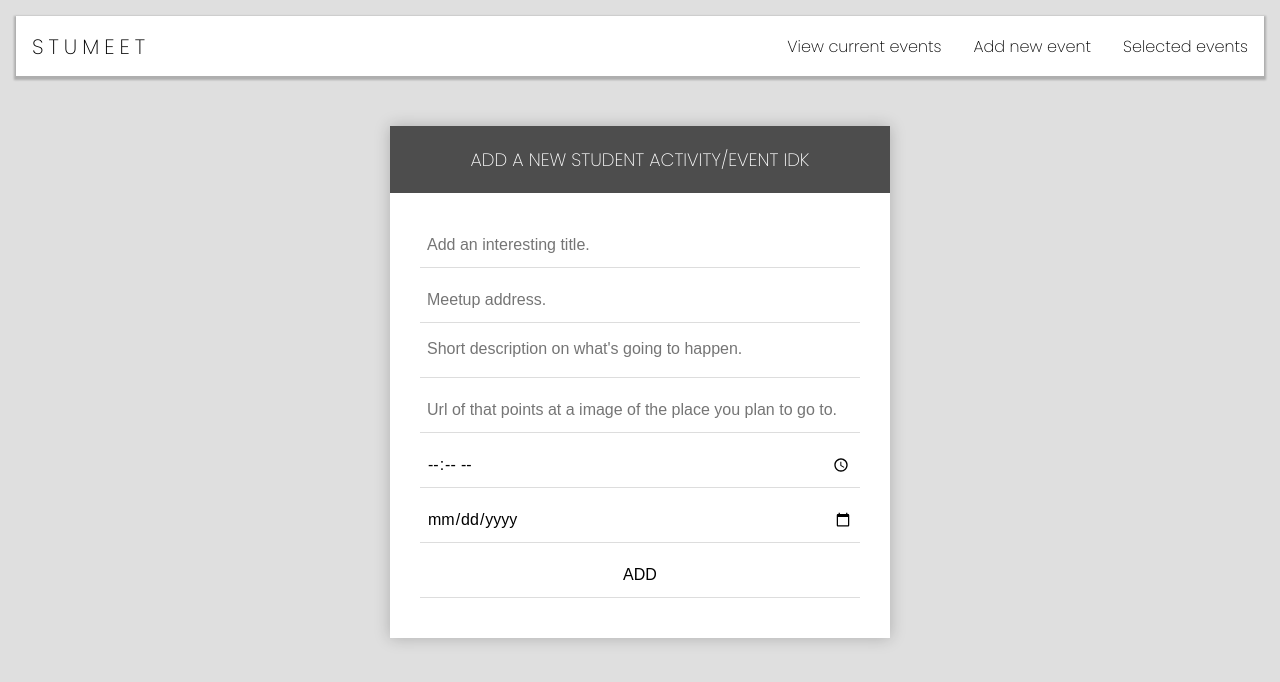
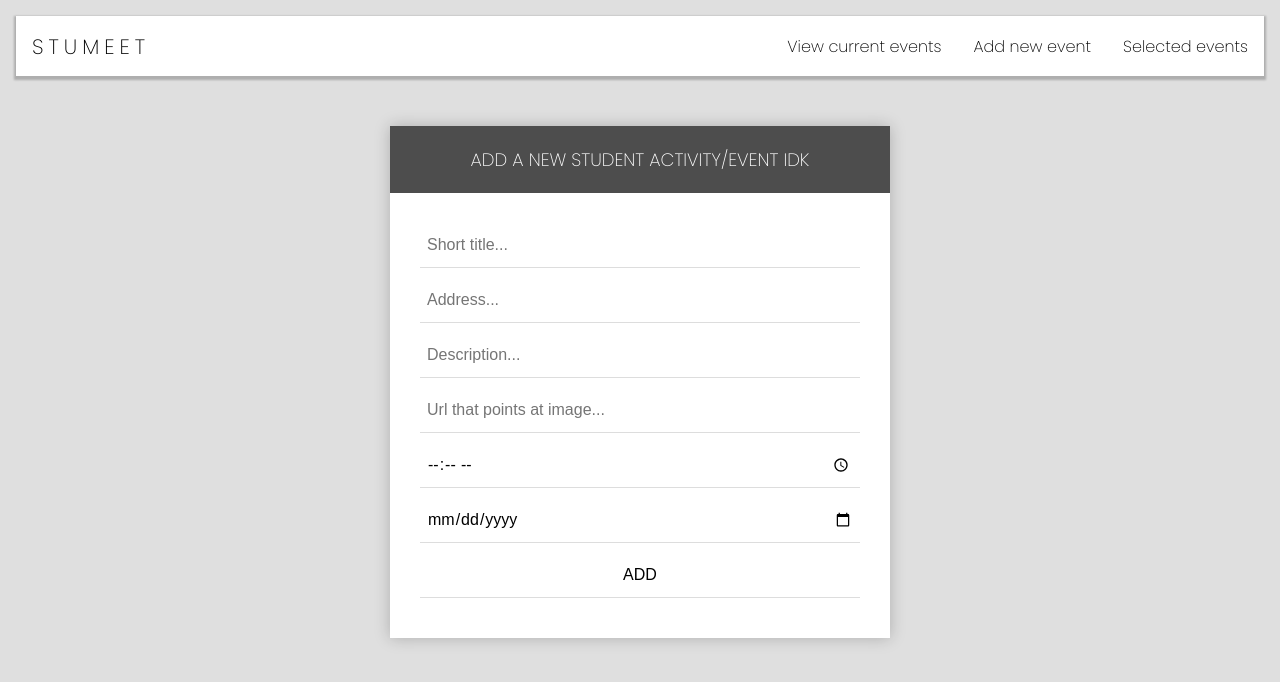
Before and after one commit to kayYZ1/Student-Activity-App, a React (Create React App) app in the folder client/: page /newEvent in a window 1280 px wide. Shown: the top 682 px of the page. Built offline with nearby package versions, Linux system fonts and the light colour scheme.

Commit message:
feat: Formik+Yup validation

```diff
--- a/client/package.json
+++ b/client/package.json
@@ -11,6 +11,7 @@
     "@types/react": "^18.0.28",
     "@types/react-dom": "^18.0.11",
     "axios": "^1.3.3",
+    "formik": "^2.2.9",
     "react": "^18.2.0",
     "react-datepicker": "^4.10.0",
     "react-dom": "^18.2.0",
@@ -18,7 +19,8 @@
     "react-scripts": "5.0.1",
     "react-time-picker": "^5.2.0",
     "typescript": "^4.9.5",
-    "web-vitals": "^2.1.4"
+    "web-vitals": "^2.1.4",
+    "yup": "^1.0.0"
   },
   "scripts": {
     "start": "react-scripts start",
--- a/client/src/pages/NewEvent.tsx
+++ b/client/src/pages/NewEvent.tsx
@@ -1,53 +1,78 @@
-import React, { FormEvent, useRef } from 'react'
+import { useFormik } from 'formik';
 import { useNavigate } from 'react-router-dom'
 import axios from "axios"
+import * as Yup from 'yup';
 
 import classes from "./styles/NewEvent.module.css"
 
-type Props = {
-}
+const currDate = new Date().toISOString();
 
-const NewEvent = (props: Props) => {
-	const navigate = useNavigate();
-	const titleInputRef = useRef<HTMLInputElement>(null);
-	const addressInputRef = useRef<HTMLInputElement>(null);
-	const descriptionInputRef = useRef<HTMLTextAreaElement>(null);
-	const urlInputRef = useRef<HTMLInputElement>(null);
-	const timeInputRef = useRef<HTMLInputElement>(null);
-	const dateInputRef = useRef<HTMLInputElement>(null);
+const validationSchema = Yup.object().shape({
+	title: Yup.string().min(2, "Too short").max(15, "Too long").required(),
+	address: Yup.string().min(2, "Too short").max(50, "Too long").required(),
+	description: Yup.string().min(2, "Too short").max(30, "Too long").required(),
+	image: Yup.string().required().matches(/(https?:\/\/.*\.(?:png|jpg))/i, "Image url has to be valid."),
+	hour: Yup.string().required(),
+	date: Yup.date().required().min(currDate, "Date has to be valid")
+});
 
-	const submitHandler = (event: FormEvent) => {
-		event.preventDefault()
+const NewEvent = () => {
+	const navigate = useNavigate()
 
-		const payload = {
-			title: titleInputRef.current!.value,
-			address: addressInputRef.current!.value,
-			description: descriptionInputRef.current!.value,
-			image: urlInputRef.current!.value,
-			hour: timeInputRef.current!.value,
-			date: dateInputRef.current!.value,
-		}
-
-		axios.post("http://localhost:5000/api/events/add", payload)
+	const formik = useFormik({
+		initialValues: {
+			title: "",
+			address: "",
+			description: "",
+			image: "",
+			hour: "",
+			date: ""
+		}, validationSchema: validationSchema, onSubmit: (values) => {
+			axios.post("http://localhost:5000/api/events/add", values)
 			.then(function (response) {
 				console.log(response);
 			})
 			.catch(function (error) {
 				console.log(error);
 			});
-		navigate("/");
-	}
+			navigate("/");
+		}
+	})
 
 	return (
 		<div className={classes.newEventContainer}>
-			<form onSubmit={submitHandler}>
+			<form onSubmit={formik.handleSubmit}>
 				<h2>Add a new student activity/event idk</h2>
-				<input type="text" name="title" placeholder="Add an interesting title." required ref={titleInputRef} />
-				<input type="text" name="address" placeholder="Meetup address." required ref={addressInputRef} />
-				<textarea name="description" placeholder="Short description on what's going to happen." required ref={descriptionInputRef} />
-				<input type="url" name="img" placeholder="Url of that points at a image of the place you plan to go to." required ref={urlInputRef} />
-				<input type="time" name="hour" placeholder="Hour of the meeting." required ref={timeInputRef} />
-				<input type="date" name="date" placeholder="Date of the meeting" required ref={dateInputRef} />
+				<input value={formik.values.title} name="title" onChange={formik.handleChange} type="text" placeholder="Short title..." />
+				{formik.errors.title && formik.touched.title ? (
+					<div>{formik.errors.title}</div>
+				) : null}
+
+				<input value={formik.values.address} name="address" onChange={formik.handleChange} type="text" placeholder="Address..." />
+				{formik.errors.address && formik.touched.address ? (
+					<div>{formik.errors.address}</div>
+				) : null}
+
+				<input value={formik.values.description} name="description" onChange={formik.handleChange} type="text" placeholder="Description..." />
+				{formik.errors.description && formik.touched.description ? (
+					<div>{formik.errors.description}</div>
+				) : null}
+
+				<input value={formik.values.image} name="image" onChange={formik.handleChange} type="url" placeholder="Url that points at image..." />
+				{formik.errors.image && formik.touched.image ? (
+					<div>{formik.errors.image}</div>
+				) : null}
+
+				<input value={formik.values.hour} name="hour" onChange={formik.handleChange} type="time" />
+				{formik.errors.hour && formik.touched.hour ? (
+					<div>{formik.errors.hour}</div>
+				) : null}
+
+				<input value={formik.values.date} name="date" onChange={formik.handleChange} type="date" />
+				{formik.errors.date && formik.touched.date ? (
+					<div>{formik.errors.date}</div>
+				) : null}
+
 				<input type="submit" name="btn" className={classes.addEventBtn} value="Add" />
 			</form>
 		</div>
```
Also changed, not shown: client/src/components/utils/interfaces/events.interfaces.ts (+9 -0 lines), 1 other file (tests, documents, lock files or other folders).
